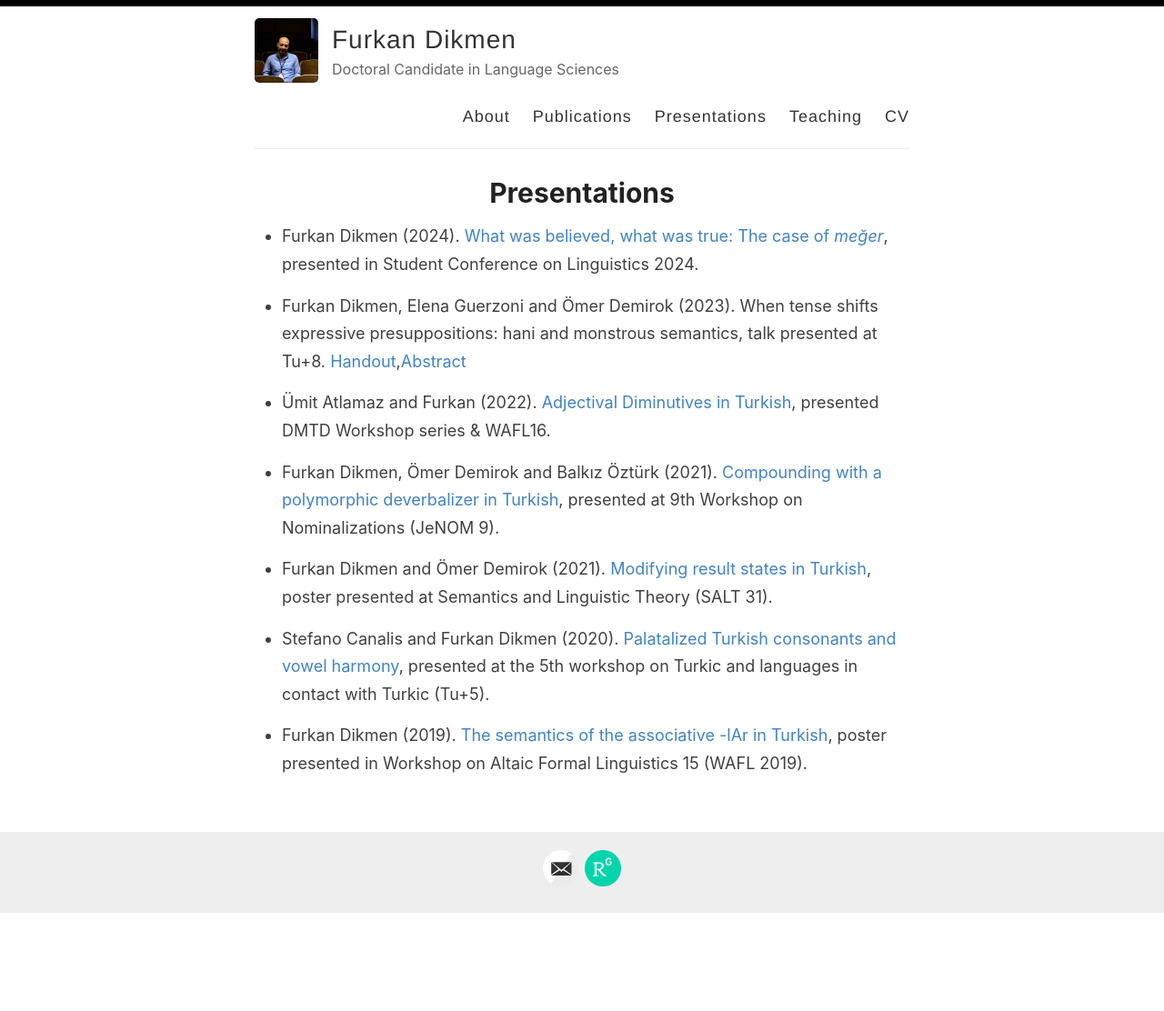
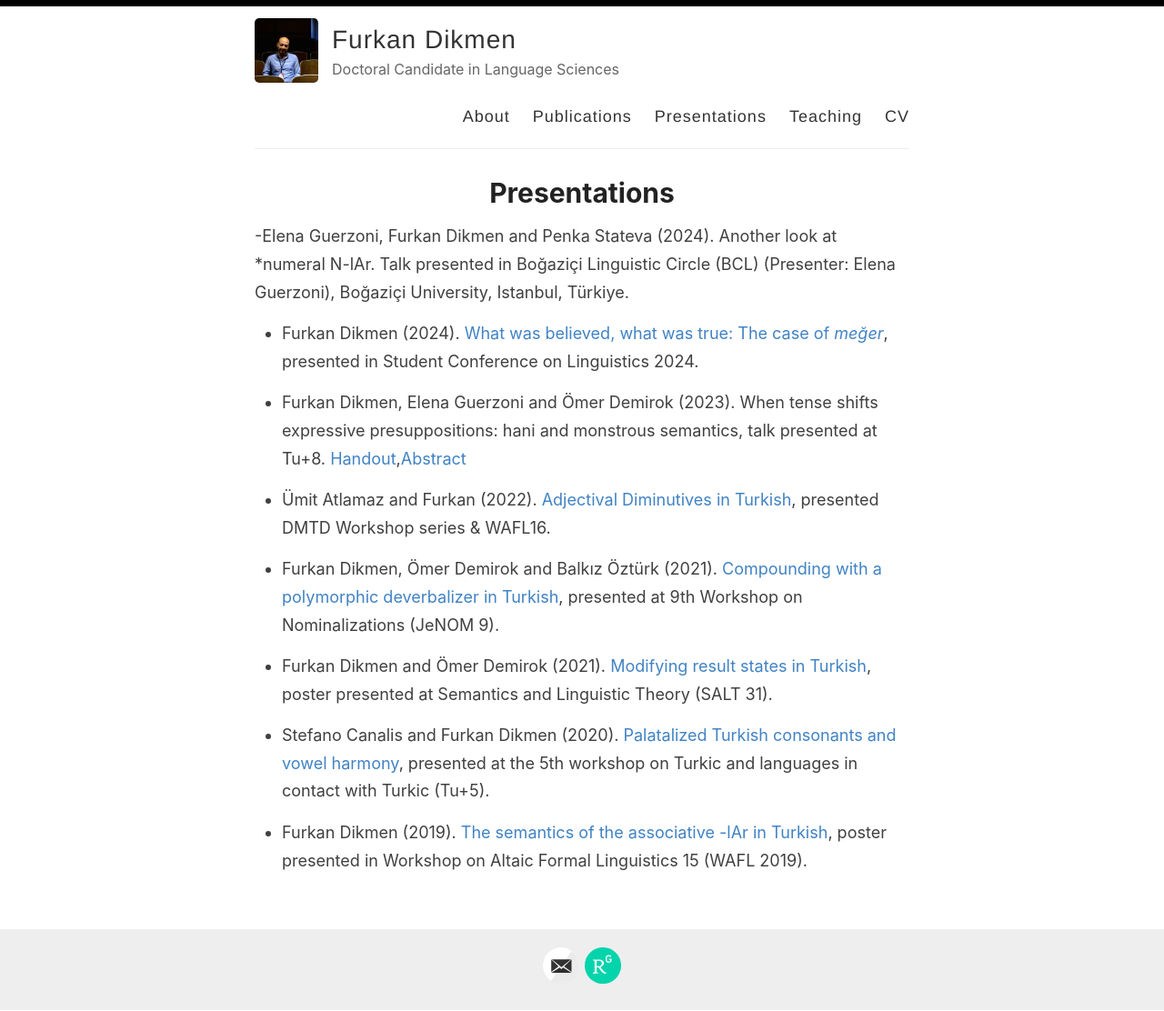
Before and after one commit to furkandikmen/furkandikmen.github.io, a Jekyll site: the page built from _pages/presentations.md, in a window 1280 px wide. Shown: the whole page at 91% size. Built offline with Jekyll 4.4.1, drawn with Linux system fonts in a browser that asks for light colours; before the commit the page ends 1005 px from its top, so only the background shows below that.

Commit message:
Update presentations.md

```diff
--- a/_pages/presentations.md
+++ b/_pages/presentations.md
@@ -3,6 +3,8 @@ layout: page
 title: Presentations
 permalink: /presentations/
 ---
+
+-Elena Guerzoni, Furkan Dikmen and Penka Stateva (2024). Another look at *numeral N-lAr. Talk presented in Boğaziçi Linguistic Circle (BCL) (Presenter: Elena Guerzoni), Boğaziçi University, Istanbul, Türkiye.
 
 - Furkan Dikmen (2024). [What was believed, what was true: The case of _meğer_](https://furkandikmen.com/assets/presentations/SCOL24.pdf){:target="_blank" rel="noopener noreferrer"}, presented in Student Conference on Linguistics 2024.
 
```
